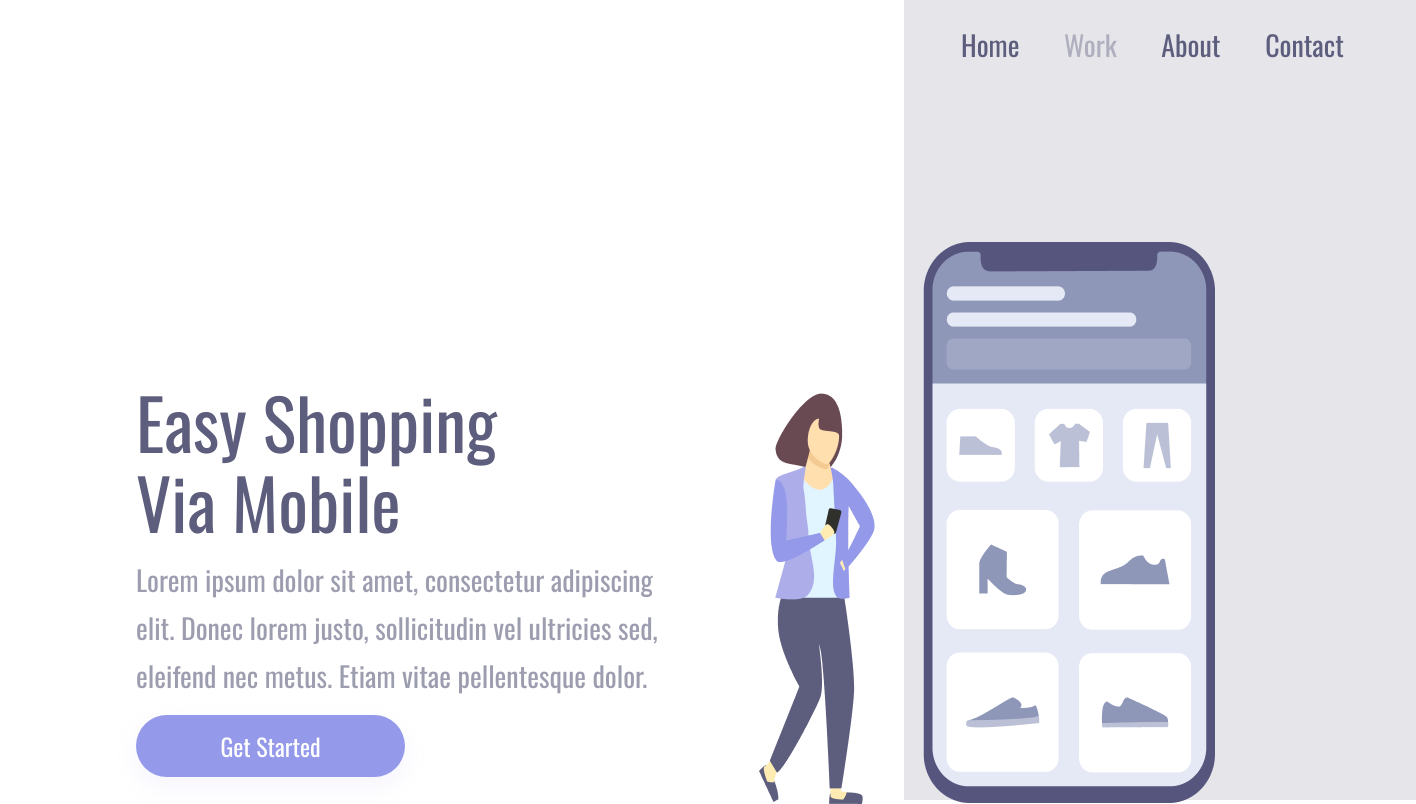
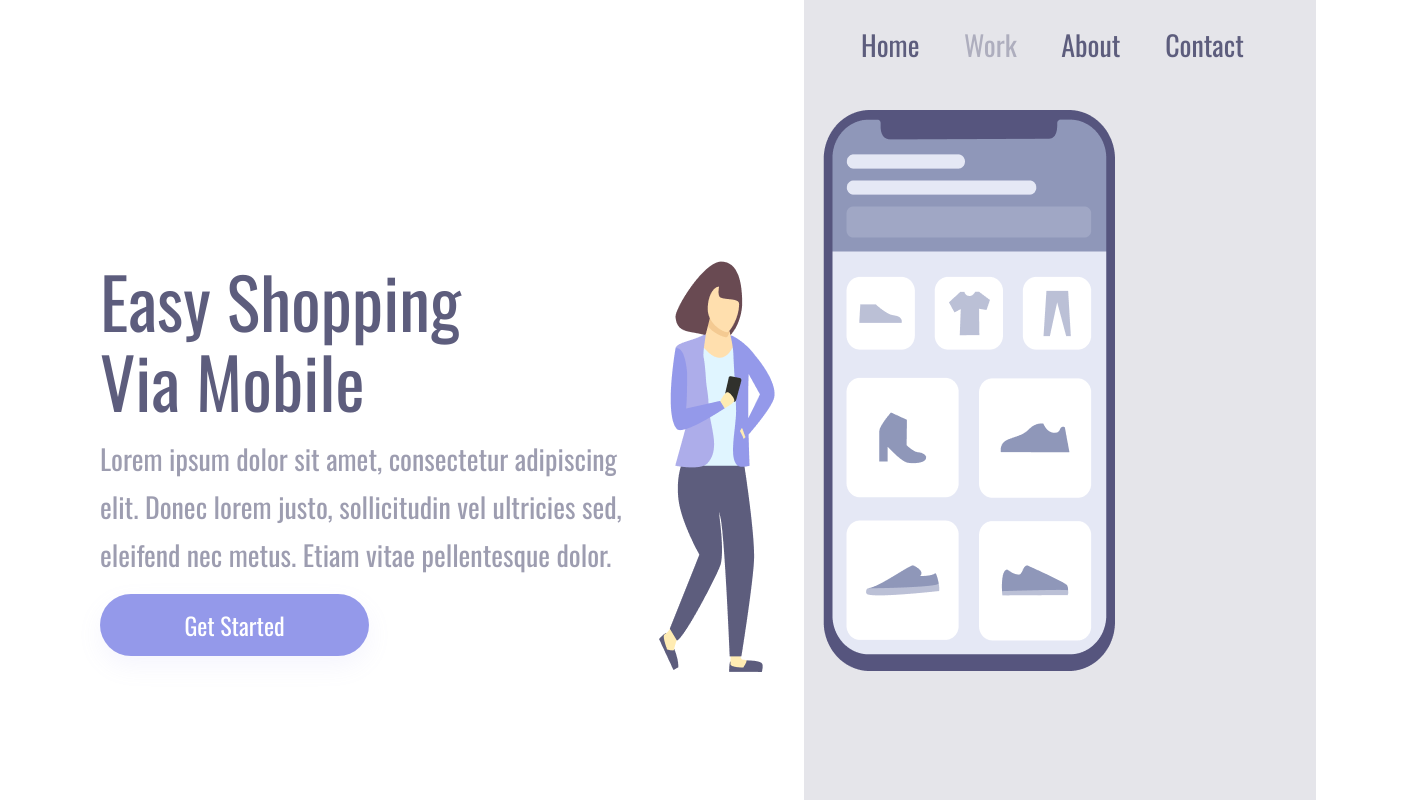
Before and after one commit to VictorCosine/Meu-Projeto-de-responsividade-3-DevClub, a plain HTML site: page index.html in a window 1280 px wide. Shown: the whole page, 1416 px wide, since content can reach past the window. Drawn offline with nearby package versions, Linux system fonts and the light colour scheme.

Commit message:
redução no tamanho da tela CSS

```diff
--- a/styles.css
+++ b/styles.css
@@ -14,9 +14,9 @@ div {
 
 .box-1 {
     display: inline-block;
-    width: 60%;
-    margin-top: 381px;
-    margin-left: 136px;
+    width: 55%;
+    margin-top: 260px;
+    margin-left: 100px;
 }
 
 .box-2 {
@@ -89,7 +89,7 @@ a:active {
 
 img {
     position: relative;
-    top: 177px;
+    top: 45px;
     right: 145px;
 }
 
```
